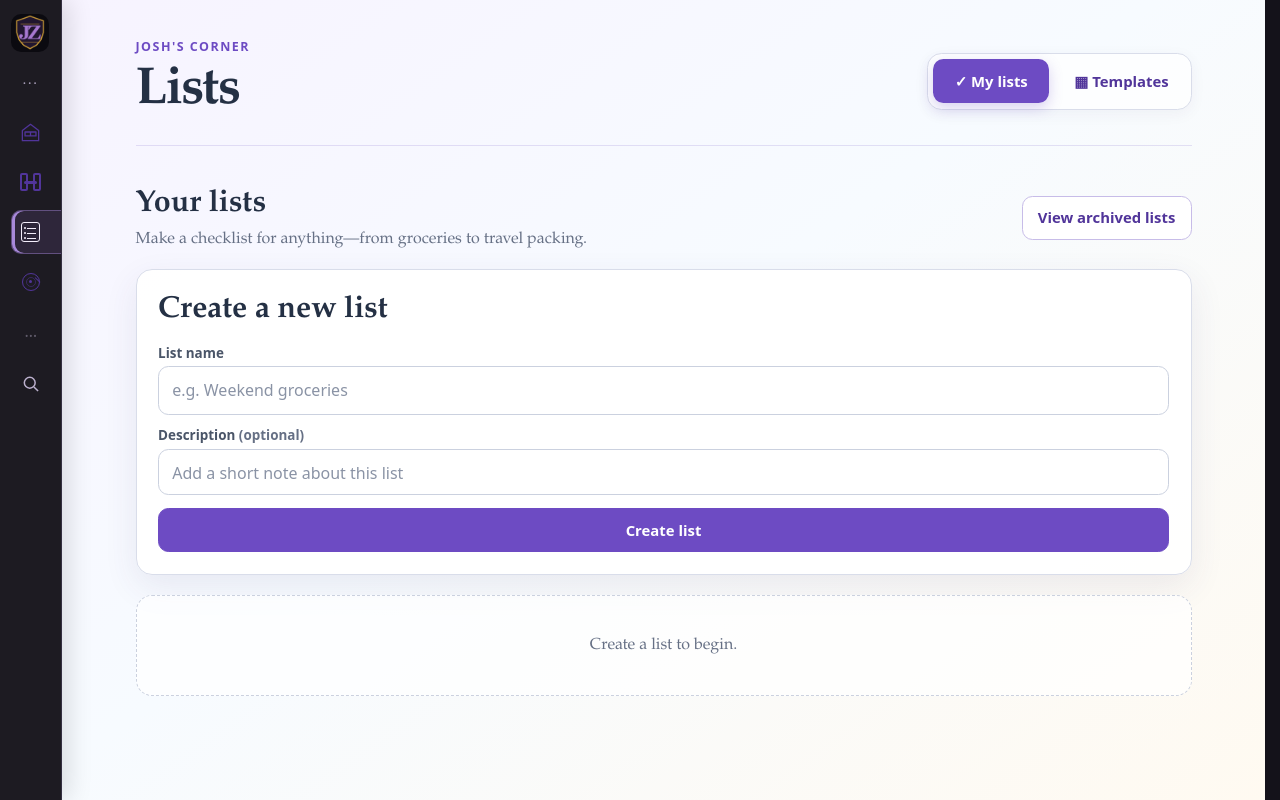
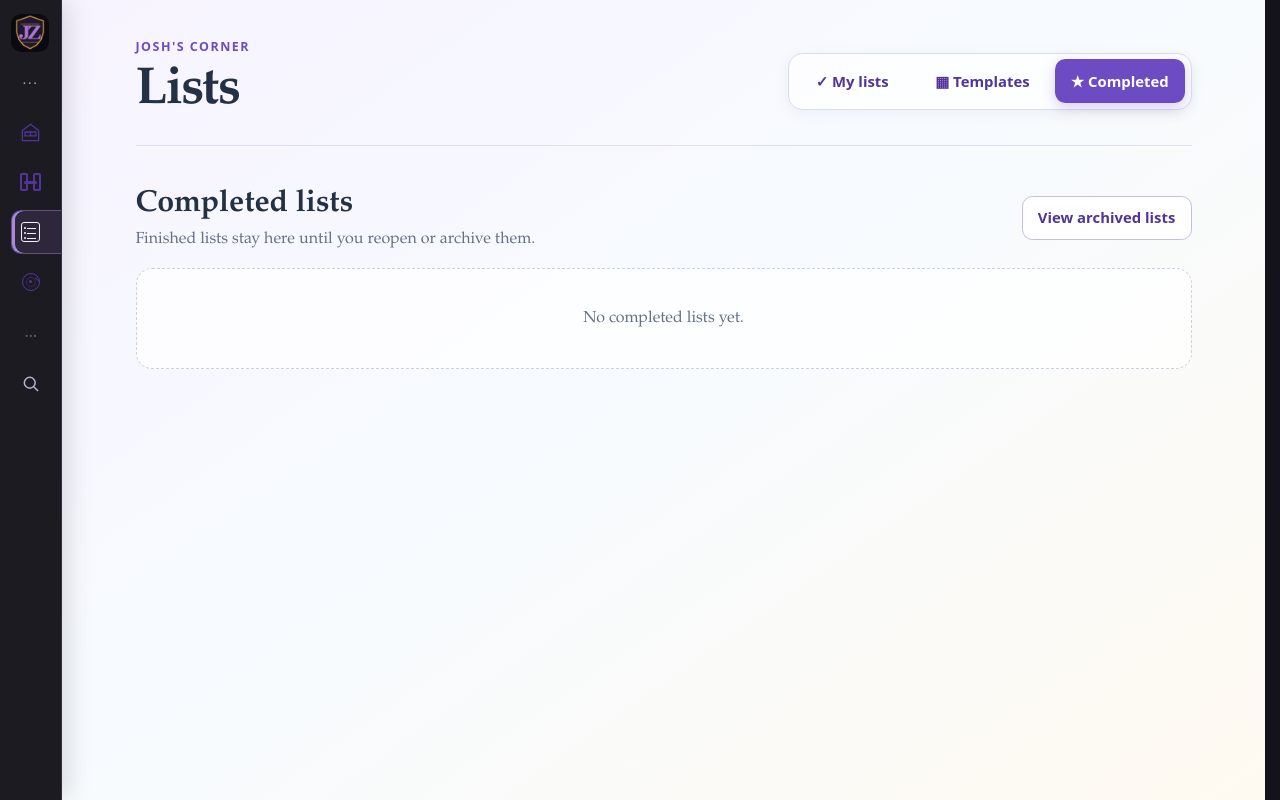
Before and after one commit to Zullo1453/joshs-corner, a Flask app: page /lists/?completed=1 in a window 1280 px wide. Run offline with Flask 3, Linux system fonts and the light colour scheme; some libraries are stand-ins or nearby versions.

Commit message:
Add completed list lifecycle

```diff
--- a/app/models.py
+++ b/app/models.py
@@ -314,6 +314,8 @@ class Checklist(TimestampMixin, db.Model):
     description: Mapped[str] = mapped_column(Text, default="", server_default="", nullable=False)
     is_favorite: Mapped[bool] = mapped_column(Boolean, default=False, server_default=false(), nullable=False, index=True)
     is_archived: Mapped[bool] = mapped_column(Boolean, default=False, server_default=false(), nullable=False, index=True)
+    is_completed: Mapped[bool] = mapped_column(Boolean, default=False, server_default=false(), nullable=False, index=True)
+    completed_at: Mapped[datetime | None] = mapped_column(DateTime(timezone=True), index=True)
     sort_order: Mapped[int] = mapped_column(Integer, default=0, server_default="0", nullable=False)
     sections: Mapped[list["ListSection"]] = relationship(
         back_populates="checklist", cascade="all, delete-orphan", order_by="ListSection.sort_order"
--- a/app/routes/lists.py
+++ b/app/routes/lists.py
@@ -4,7 +4,7 @@ from sqlalchemy import select
 from sqlalchemy.orm import selectinload
 
 from ..extensions import db
-from ..models import Checklist, ListItem, ListSection, ListTemplate, ListTemplateItem, ListTemplateSection
+from ..models import Checklist, ListItem, ListSection, ListTemplate, ListTemplateItem, ListTemplateSection, utc_now
 
 lists_bp = Blueprint("lists", __name__, url_prefix="/lists")
 
@@ -92,10 +92,14 @@ def _copy_list(source, name):
 @lists_bp.get("/")
 def index():
     archived = request.args.get("archived") == "1"
-    lists = db.session.scalars(select(Checklist).where(Checklist.is_archived == archived).options(selectinload(Checklist.items)).order_by(
-        Checklist.is_favorite.desc(), Checklist.sort_order, Checklist.name, Checklist.id)).all()
+    completed = request.args.get("completed") == "1" and not archived
+    filters = [Checklist.is_archived.is_(True)] if archived else [Checklist.is_archived.is_(False), Checklist.is_completed.is_(completed)]
+    order = (Checklist.completed_at.desc(), Checklist.updated_at.desc(), Checklist.id.desc()) if completed else (
+        Checklist.is_favorite.desc(), Checklist.sort_order, Checklist.name, Checklist.id)
+    lists = db.session.scalars(select(Checklist).where(*filters).options(selectinload(Checklist.items)).order_by(*order)).all()
     templates = db.session.scalars(select(ListTemplate).order_by(ListTemplate.sort_order, ListTemplate.name, ListTemplate.id)).all()
-    return render_template("lists/index.html", lists_page="lists", lists=lists, templates=templates, archived=archived)
+    page = "completed" if completed else "lists"
+    return render_template("lists/index.html", lists_page=page, lists=lists, templates=templates, archived=archived, completed=completed)
 
 
 @lists_bp.post("/")
@@ -116,7 +120,7 @@ def from_template():
 @lists_bp.get("/<int:list_id>")
 def detail(list_id):
     checklist = _list(list_id)
-    return render_template("lists/detail.html", lists_page="lists", checklist=checklist)
+    return render_template("lists/detail.html", lists_page="completed" if checklist.is_completed else "lists", checklist=checklist)
 
 
 @lists_bp.post("/<int:list_id>/edit")
@@ -142,6 +146,24 @@ def archive(list_id):
 def restore(list_id):
     checklist = _list(list_id); checklist.is_archived = False
     db.session.commit(); return redirect(url_for("lists.index", archived=1))
+
+
+@lists_bp.post("/<int:list_id>/complete")
+def complete(list_id):
+    checklist = _list(list_id)
+    checklist.is_completed = True
+    checklist.completed_at = utc_now()
+    db.session.commit(); flash("List completed. You can reopen it anytime.", "success")
+    return redirect(url_for("lists.index", completed=1))
+
+
+@lists_bp.post("/<int:list_id>/reopen")
+def reopen(list_id):
+    checklist = _list(list_id)
+    checklist.is_completed = False
+    checklist.completed_at = None
+    db.session.commit(); flash("List moved back to My lists.", "success")
+    return redirect(url_for("lists.detail", list_id=list_id))
 
 
 @lists_bp.post("/<int:list_id>/delete")
@@ -197,6 +219,7 @@ def add_item(list_id):
     if section_id and not any(section.id == section_id for section in checklist.sections): abort(400)
     siblings = [item for item in checklist.items if item.section_id == section_id and not item.is_completed]
     item = ListItem(checklist_id=list_id, section_id=section_id, text=_text("text", 500), detail=_detail(), sort_order=_next(siblings))
+    checklist.is_completed = False; checklist.completed_at = None
     db.session.add(item); db.session.commit()
     if request.accept_mimetypes.best == "application/json":
         return jsonify(id=item.id, text=item.text, detail=item.detail, section_id=item.section_id)
@@ -218,8 +241,13 @@ def edit_item(list_id, item_id):
 @lists_bp.post("/<int:list_id>/items/<int:item_id>/toggle")
 def toggle_item(list_id, item_id):
     item = _item_for_list(list_id, item_id); item.is_completed = not item.is_completed
+    checklist = _list(list_id)
+    if not item.is_completed:
+        checklist.is_completed = False; checklist.completed_at = None
+    elif checklist.items and all(entry.is_completed for entry in checklist.items):
+        checklist.is_completed = True; checklist.completed_at = utc_now()
     db.session.commit()
-    if request.accept_mimetypes.best == "application/json": return jsonify(id=item.id, completed=item.is_completed, section_id=item.section_id)
+    if request.accept_mimetypes.best == "application/json": return jsonify(id=item.id, completed=item.is_completed, section_id=item.section_id, list_completed=checklist.is_completed)
     return redirect(url_for("lists.detail", list_id=list_id, _anchor=f"list-item-{item_id}"))
 
 
@@ -248,13 +276,17 @@ def clear_completed(list_id):
 def reset_completed(list_id):
     checklist = _list(list_id)
     for item in checklist.items: item.is_completed = False
+    checklist.is_completed = False; checklist.completed_at = None
     db.session.commit(); return redirect(url_for("lists.detail", list_id=list_id))
 
 
 @lists_bp.post("/<int:list_id>/mark-all")
 def mark_all(list_id):
     checklist = _list(list_id)
-    for item in checklist.items: item.is_completed = request.form.get("completed") == "yes"
+    completed = request.form.get("completed") == "yes"
+    for item in checklist.items: item.is_completed = completed
+    checklist.is_completed = completed and bool(checklist.items)
+    checklist.completed_at = utc_now() if checklist.is_completed else None
     db.session.commit(); return redirect(url_for("lists.detail", list_id=list_id))
 
 
--- a/app/static/css/lists.css
+++ b/app/static/css/lists.css
@@ -39,12 +39,13 @@ body.lists-page {
 .list-panel,.fast-add,.section-create,.template-start { padding: 1.35rem; margin: 1.25rem 0; }
 .list-panel > h2 { margin-bottom: 1rem; }
 .list-card-grid { display: grid; grid-template-columns: repeat(auto-fit,minmax(275px,1fr)); gap: 1rem; margin-top: 1rem; }
-.list-card { display: flex; min-height: 9rem; justify-content: space-between; gap: 1rem; padding: 1.25rem; transition: border-color .16s ease,transform .16s ease,box-shadow .16s ease; }
+.list-card { position: relative; display: flex; min-height: 7rem; justify-content: space-between; gap: 1rem; padding: 1rem; transition: border-color .16s ease,transform .16s ease,box-shadow .16s ease; }
 .list-card:hover { transform: translateY(-2px); border-color: #b9a9e7; box-shadow: 0 16px 36px rgba(67,52,108,.14); }
 .list-card h3 a { text-decoration: none; }
 .list-card h3 a:hover { text-decoration: underline; }
+.list-card__open::after { position: absolute; inset: 0; content: ""; }
 .list-card__title { display: flex; gap: .55rem; align-items: center; }
-.card-actions { margin-left: auto; }
+.card-actions { position: relative; z-index: 1; margin-left: auto; }
 
 .stacked-form { display: grid; gap: .8rem; }
 .inline-form,.move-row,.bulk-actions { display: flex; gap: .65rem; align-items: center; flex-wrap: wrap; }
@@ -69,18 +70,19 @@ body.lists-page {
 .fast-add .item-create-form { display: grid; grid-template-columns: minmax(12rem,2fr) minmax(12rem,2fr) minmax(9rem,1fr) auto; gap: .7rem; align-items: start; }
 .template-start-form { display: grid; grid-template-columns: minmax(12rem,1fr) auto; gap: .7rem; }
 .list-detail-header { align-items: center; margin-bottom: 1.25rem; }
+.list-detail-actions { display: flex; align-items: center; gap: .65rem; flex-wrap: wrap; }
 .list-detail-header h2 { margin-bottom: .35rem; }
 .back-link { display: inline-flex; margin-bottom: .8rem; font: 700 .9rem/1 system-ui,sans-serif; text-decoration: none; }
 
 .sections { display: grid; gap: 1rem; }
-.list-section { padding: 1.25rem; }
+.list-section { padding: 1rem; }
 .list-section > header { display: flex; align-items: center; justify-content: space-between; gap: 1rem; flex-wrap: wrap; }
 .list-section > header h3 { margin: 0; }
-.item-list { min-height: .25rem; margin: .8rem 0 0; padding: 0; list-style: none; }
+.item-list { min-height: .25rem; margin: .5rem 0 0; padding: 0; list-style: none; }
 .item-list:empty::after { content: "No items here yet"; display: block; padding: .8rem 0 .2rem; color: #8a93a5; font: 500 .9rem/1.3 system-ui,sans-serif; }
-.list-item { display: flex; align-items: flex-start; gap: .8rem; flex-wrap: wrap; padding: .9rem 0; border-top: 1px solid #e3e6ef; }
+.list-item { display: flex; align-items: center; gap: .8rem; flex-wrap: wrap; padding: .65rem 0; border-top: 1px solid #e3e6ef; }
 .list-item:first-child { border-top: 0; }
-.list-item__copy { min-width: 0; flex: 1; padding-top: .25rem; }
+.list-item__copy { min-width: 0; flex: 1; padding-top: 0; }
 .list-item__copy strong { font: 700 1rem/1.35 system-ui,sans-serif; }
 .list-item__copy p { margin: .28rem 0 0; color: var(--lists-muted); font: 500 .92rem/1.45 system-ui,sans-serif; white-space: pre-wrap; }
 .list-item.is-completed .list-item__copy strong { color: #7b8495; text-decoration: line-through; }
@@ -119,7 +121,7 @@ body.lists-page {
   .lists-heading > div:first-child { padding-left: 58px; }
   .lists-heading,.lists-intro,.list-detail-header { align-items: stretch; flex-direction: column; }
   .lists-heading { gap: 1.15rem; margin-bottom: 1.5rem; }
-  .lists-tabs { display: grid; grid-template-columns: 1fr 1fr; width: 100%; }
+  .lists-tabs { display: grid; grid-template-columns: repeat(3,1fr); width: 100%; }
   .lists-tabs a { min-width: 0; }
   .list-card-grid { grid-template-columns: 1fr; }
   .fast-add .item-create-form,.template-start-form,.section-create,.editor-panel .stacked-form,.section-menu .inline-form,.expandable-panel .inline-form { grid-template-columns: 1fr; }
@@ -127,4 +129,6 @@ body.lists-page {
   .editor-actions { align-items: stretch; flex-direction: column; }
   .editor-actions .move-row { width: 100%; }
   .header-menu[open] { min-width: 100%; }
+  .list-detail-actions { display: grid; grid-template-columns: 1fr; width: 100%; }
+  .list-detail-actions .button,.list-detail-actions .header-menu { width: 100%; }
 }
--- a/app/static/js/lists.js
+++ b/app/static/js/lists.js
@@ -27,6 +27,7 @@
     form.querySelector('.check-button').setAttribute('aria-label', data.completed ? 'Mark incomplete' : 'Mark complete');
     const target = data.completed ? document.querySelector('[data-completed-items]') : document.querySelector(`[data-active-items][data-section-id="${data.section_id || ''}"]`);
     if (target) target.append(item);
+    if (data.list_completed) window.location.assign('/lists/?completed=1');
   }));
   document.querySelectorAll('[data-list-fast-add]').forEach((form) => form.addEventListener('submit', async (event) => {
     event.preventDefault();
--- a/app/templates/lists/detail.html
+++ b/app/templates/lists/detail.html
@@ -3,6 +3,8 @@
 {% block lists_content %}
 <section class="list-detail-header">
   <div><a class="back-link" href="{{ url_for('lists.index') }}">← Back to my lists</a><h2>{{ checklist.name }}</h2>{% if checklist.description %}<p>{{ checklist.description }}</p>{% endif %}</div>
+  <div class="list-detail-actions">
+    {% if checklist.is_completed %}<form method="post" action="{{ url_for('lists.reopen', list_id=checklist.id) }}"><button class="button">Reopen list</button></form>{% else %}<form method="post" action="{{ url_for('lists.complete', list_id=checklist.id) }}" onsubmit="return confirm('Complete this list now? Unticked items will stay unticked.')"><button class="button">Complete list</button></form>{% endif %}
   <details class="header-menu">
     <summary class="button secondary">Manage list</summary>
     <div class="header-menu__content">
@@ -18,7 +20,7 @@
         <form method="post" action="{{ url_for('lists.delete', list_id=checklist.id) }}" onsubmit="return confirm('Permanently delete this list and all its items?')"><input type="hidden" name="confirm" value="yes"><button class="link-button danger">Delete list</button></form>
       </div>
     </div>
-  </details>
+  </details></div>
 </section>
 
 <section class="fast-add" aria-labelledby="add-item-heading">
--- a/app/templates/lists/index.html
+++ b/app/templates/lists/index.html
@@ -1,7 +1,7 @@
 {% extends "lists/layout.html" %}{% block title %}Lists · Josh's Corner{% endblock %}
 {% block lists_content %}
-<section class="lists-intro"><div><h2>{{ 'Archived lists' if archived else 'Your lists' }}</h2><p>{{ 'Restore a list whenever you need it again.' if archived else 'Make a checklist for anything—from groceries to travel packing.' }}</p></div><a class="button secondary" href="{{ url_for('lists.index', archived=0 if archived else 1) }}">{{ '← Back to active lists' if archived else 'View archived lists' }}</a></section>
-{% if not archived %}<section class="list-panel"><h2>Create a new list</h2><form method="post" action="{{ url_for('lists.create') }}" class="stacked-form"><div class="field-group"><label for="new-list-name">List name</label><input id="new-list-name" name="name" maxlength="200" required placeholder="e.g. Weekend groceries"></div><div class="field-group"><label for="new-list-description">Description <span class="muted">(optional)</span></label><textarea id="new-list-description" name="description" maxlength="5000" rows="1" placeholder="Add a short note about this list"></textarea></div><button class="button">Create list</button></form>
+<section class="lists-intro"><div><h2>{{ 'Archived lists' if archived else 'Completed lists' if completed else 'Your lists' }}</h2><p>{{ 'Restore a list whenever you need it again.' if archived else 'Finished lists stay here until you reopen or archive them.' if completed else 'Make a checklist for anything—from groceries to travel packing.' }}</p></div><a class="button secondary" href="{{ url_for('lists.index', archived=0 if archived else 1) }}">{{ '← Back to my lists' if archived else 'View archived lists' }}</a></section>
+{% if not archived and not completed %}<section class="list-panel"><h2>Create a new list</h2><form method="post" action="{{ url_for('lists.create') }}" class="stacked-form"><div class="field-group"><label for="new-list-name">List name</label><input id="new-list-name" name="name" maxlength="200" required placeholder="e.g. Weekend groceries"></div><div class="field-group"><label for="new-list-description">Description <span class="muted">(optional)</span></label><textarea id="new-list-description" name="description" maxlength="5000" rows="1" placeholder="Add a short note about this list"></textarea></div><button class="button">Create list</button></form>
 {% if templates %}<details class="expandable-panel"><summary class="button secondary">Start from a template</summary><form method="post" action="{{ url_for('lists.from_template') }}" class="inline-form"><select name="template_id" aria-label="Choose a template">{% for template in templates %}<option value="{{ template.id }}">{{ template.name }}</option>{% endfor %}</select><input name="name" maxlength="200" placeholder="Name for this list (optional)"><button class="button secondary">Create from template</button></form></details>{% endif %}</section>{% endif %}
-<section class="list-card-grid" aria-label="{{ 'Archived' if archived else 'Active' }} lists">{% for checklist in lists %}<article class="list-card"><div><div class="list-card__title"><h3><a href="{{ url_for('lists.detail', list_id=checklist.id) }}">{{ checklist.name }}</a></h3>{% if checklist.is_favorite %}<span aria-label="Favourite">★</span>{% endif %}</div>{% if checklist.description %}<p>{{ checklist.description }}</p>{% endif %}<p class="muted">{{ checklist.items|selectattr('is_completed')|list|length }} completed · {{ checklist.items|rejectattr('is_completed')|list|length }} remaining</p></div><div class="card-actions">{% if archived %}<form method="post" action="{{ url_for('lists.restore', list_id=checklist.id) }}"><button class="button secondary">Restore</button></form>{% else %}<form method="post" action="{{ url_for('lists.favorite', list_id=checklist.id) }}"><button class="icon-button" aria-label="Toggle favourite">{{ '★' if checklist.is_favorite else '☆' }}</button></form>{% endif %}</div></article>{% else %}<p class="empty-state">{{ 'Nothing archived yet.' if archived else 'Create a list to begin.' }}</p>{% endfor %}</section>
+<section class="list-card-grid" aria-label="{{ 'Archived' if archived else 'Completed' if completed else 'Active' }} lists">{% for checklist in lists %}<article class="list-card"><div><div class="list-card__title"><h3><a class="list-card__open" href="{{ url_for('lists.detail', list_id=checklist.id) }}">{{ checklist.name }}</a></h3>{% if checklist.is_favorite %}<span aria-label="Favourite">★</span>{% endif %}</div>{% if checklist.description %}<p>{{ checklist.description }}</p>{% endif %}<p class="muted">{{ checklist.items|selectattr('is_completed')|list|length }} completed · {{ checklist.items|rejectattr('is_completed')|list|length }} remaining</p></div><div class="card-actions">{% if archived %}<form method="post" action="{{ url_for('lists.restore', list_id=checklist.id) }}"><button class="button secondary">Restore</button></form>{% elif completed %}<form method="post" action="{{ url_for('lists.reopen', list_id=checklist.id) }}"><button class="button secondary">Reopen</button></form>{% else %}<form method="post" action="{{ url_for('lists.favorite', list_id=checklist.id) }}"><button class="icon-button" aria-label="Toggle favourite">{{ '★' if checklist.is_favorite else '☆' }}</button></form>{% endif %}</div></article>{% else %}<p class="empty-state">{{ 'Nothing archived yet.' if archived else 'No completed lists yet.' if completed else 'Create a list to begin.' }}</p>{% endfor %}</section>
 {% endblock %}
--- a/app/templates/lists/layout.html
+++ b/app/templates/lists/layout.html
@@ -8,6 +8,7 @@
     <nav class="lists-tabs" aria-label="Lists views">
       <a href="{{ url_for('lists.index') }}"{% if lists_page == 'lists' %} aria-current="page"{% endif %}>✓ My lists</a>
       <a href="{{ url_for('lists.templates') }}"{% if lists_page == 'templates' %} aria-current="page"{% endif %}>▦ Templates</a>
+      <a href="{{ url_for('lists.index', completed=1) }}"{% if lists_page == 'completed' %} aria-current="page"{% endif %}>★ Completed</a>
     </nav>
   </header>
   {% with messages = get_flashed_messages(with_categories=true) %}{% for category, message in messages %}<p class="lists-flash {{ category }}">{{ message }}</p>{% endfor %}{% endwith %}
```
Also changed, not shown: app/search.py (+8 -6 lines), docs/lists.md (+2 -1 lines), migrations/versions/b8e4c1d7f920_add_completed_lists.py (added, +22 -0 lines), tests/test_lists.py (+29 -0 lines).
